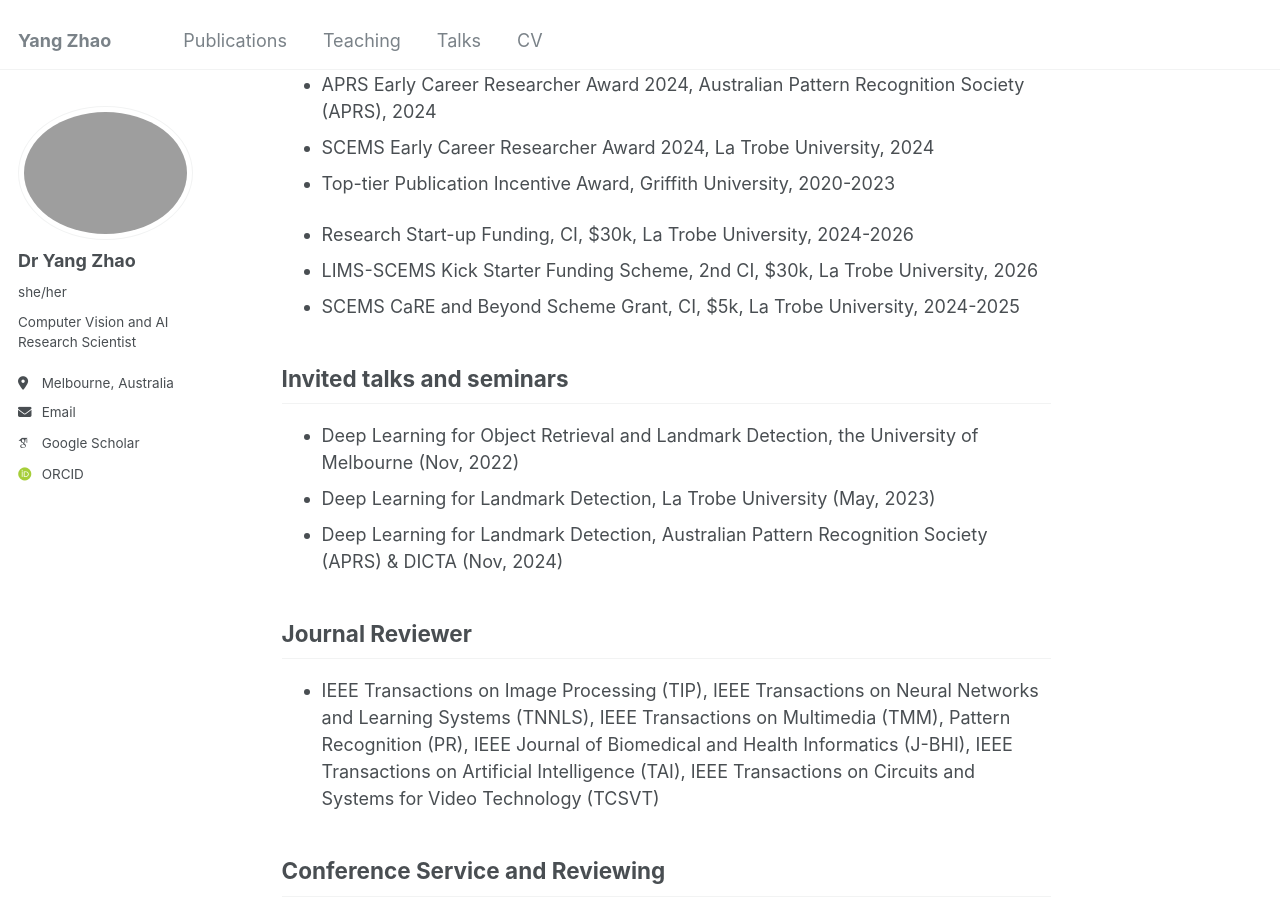
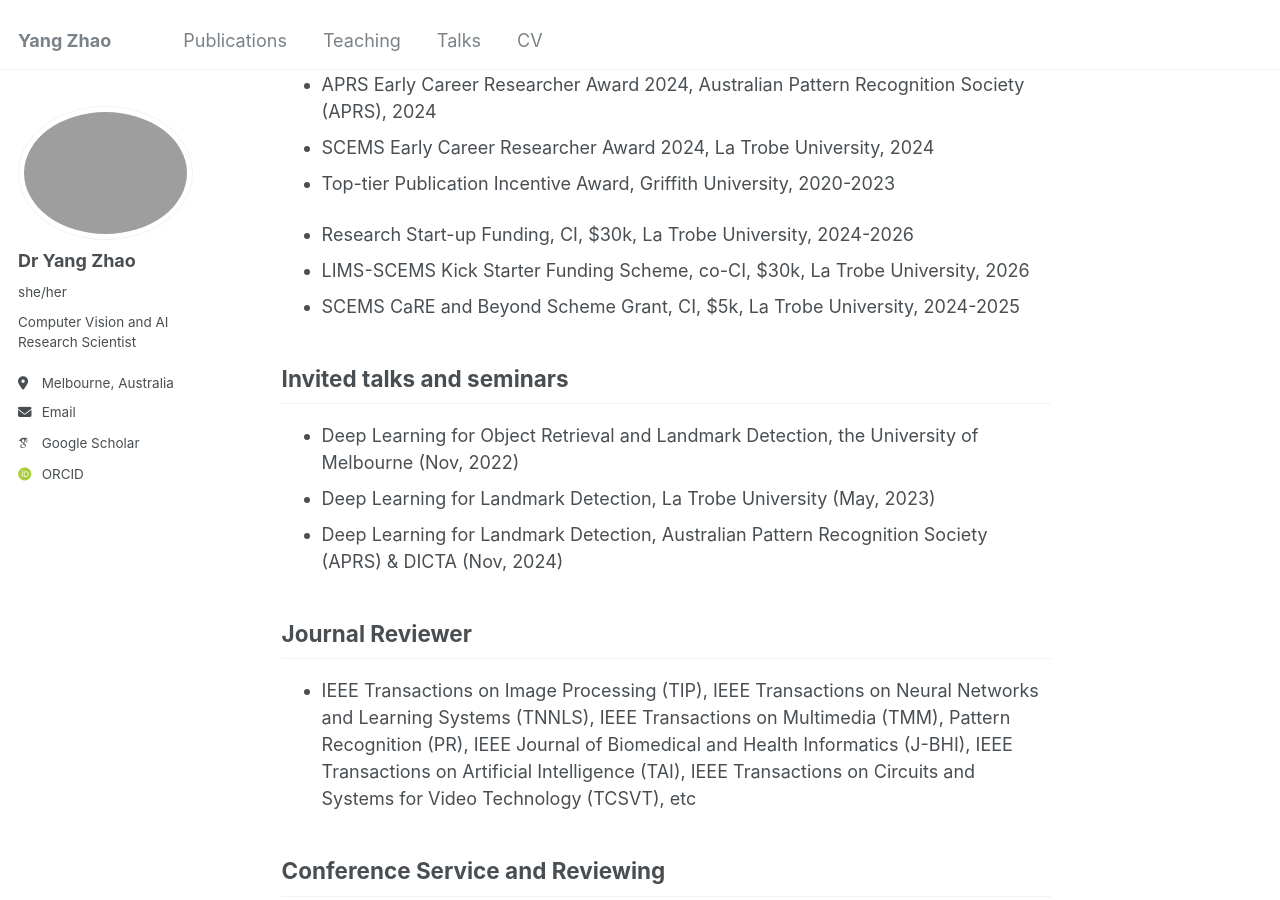
Before and after one commit to yangyangkiki/yangyangkiki.github.io, a Jekyll site: the page built from _pages/talks.md, in a window 1280 px wide and 900 px high, scrolled down 242 px. Built offline with Jekyll 4.4.1, drawn with Linux system fonts in a browser that asks for light colours; some web fonts are replaced.

Commit message:
Update talks.md

```diff
--- a/_pages/talks.md
+++ b/_pages/talks.md
@@ -15,7 +15,7 @@ redirect_from:
 - Top-tier Publication Incentive Award, Griffith University, 2020-2023
 
 -  Research Start-up Funding, CI, $30k, La Trobe University, 2024-2026
--  LIMS-SCEMS Kick Starter Funding Scheme, 2nd CI, $30k, La Trobe University, 2026
+-  LIMS-SCEMS Kick Starter Funding Scheme, co-CI, $30k, La Trobe University, 2026
 -  SCEMS CaRE and Beyond Scheme Grant, CI, $5k, La Trobe University, 2024-2025
 
 ## Invited talks and seminars
@@ -26,7 +26,7 @@ redirect_from:
 
 ## Journal Reviewer
 
-- IEEE Transactions on Image Processing (TIP), IEEE Transactions on Neural Networks and Learning Systems (TNNLS), IEEE Transactions on Multimedia (TMM), Pattern Recognition (PR), IEEE Journal of Biomedical and Health Informatics (J-BHI), IEEE Transactions on Artificial Intelligence (TAI), IEEE Transactions on Circuits and Systems for Video Technology (TCSVT)
+- IEEE Transactions on Image Processing (TIP), IEEE Transactions on Neural Networks and Learning Systems (TNNLS), IEEE Transactions on Multimedia (TMM), Pattern Recognition (PR), IEEE Journal of Biomedical and Health Informatics (J-BHI), IEEE Transactions on Artificial Intelligence (TAI), IEEE Transactions on Circuits and Systems for Video Technology (TCSVT), etc
 
 ## Conference Service and Reviewing
 
```
